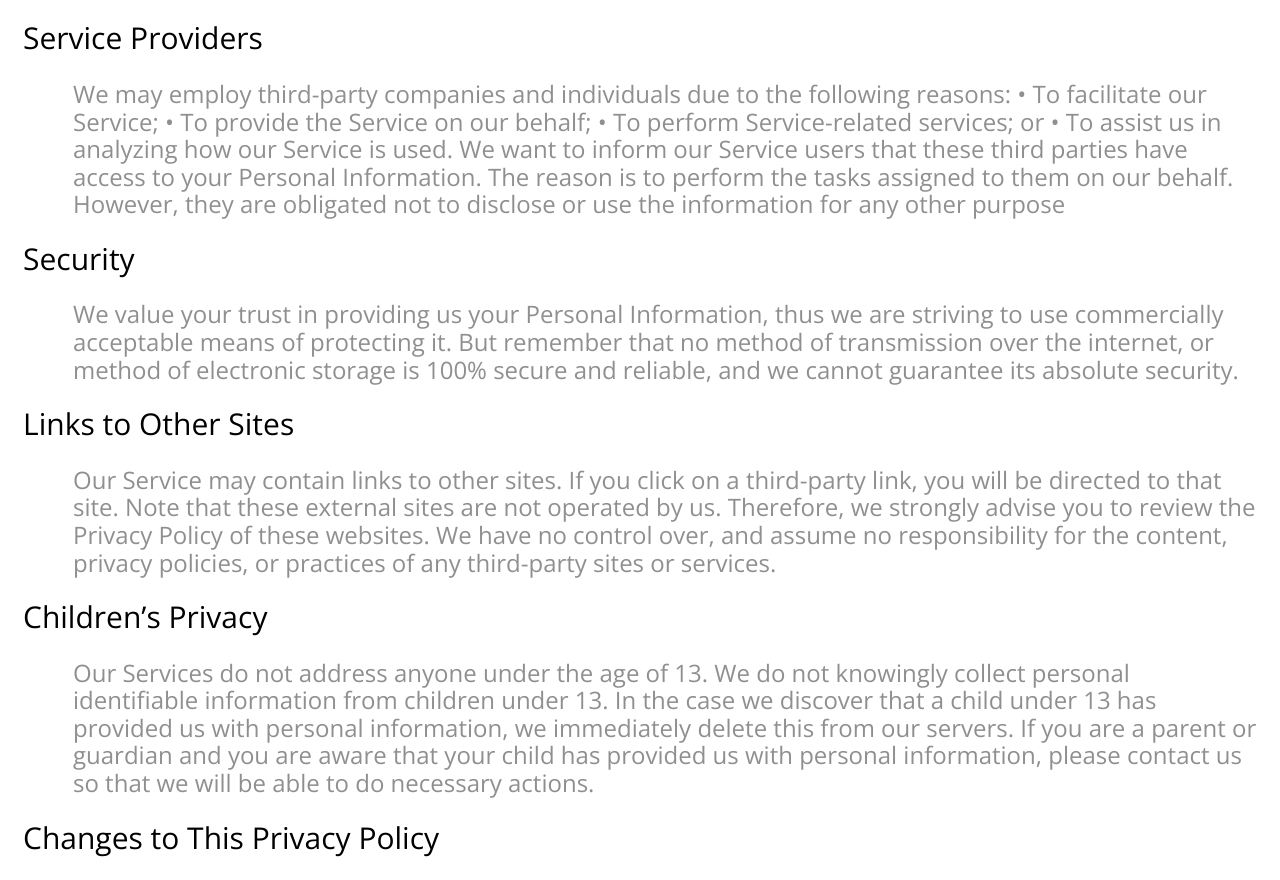
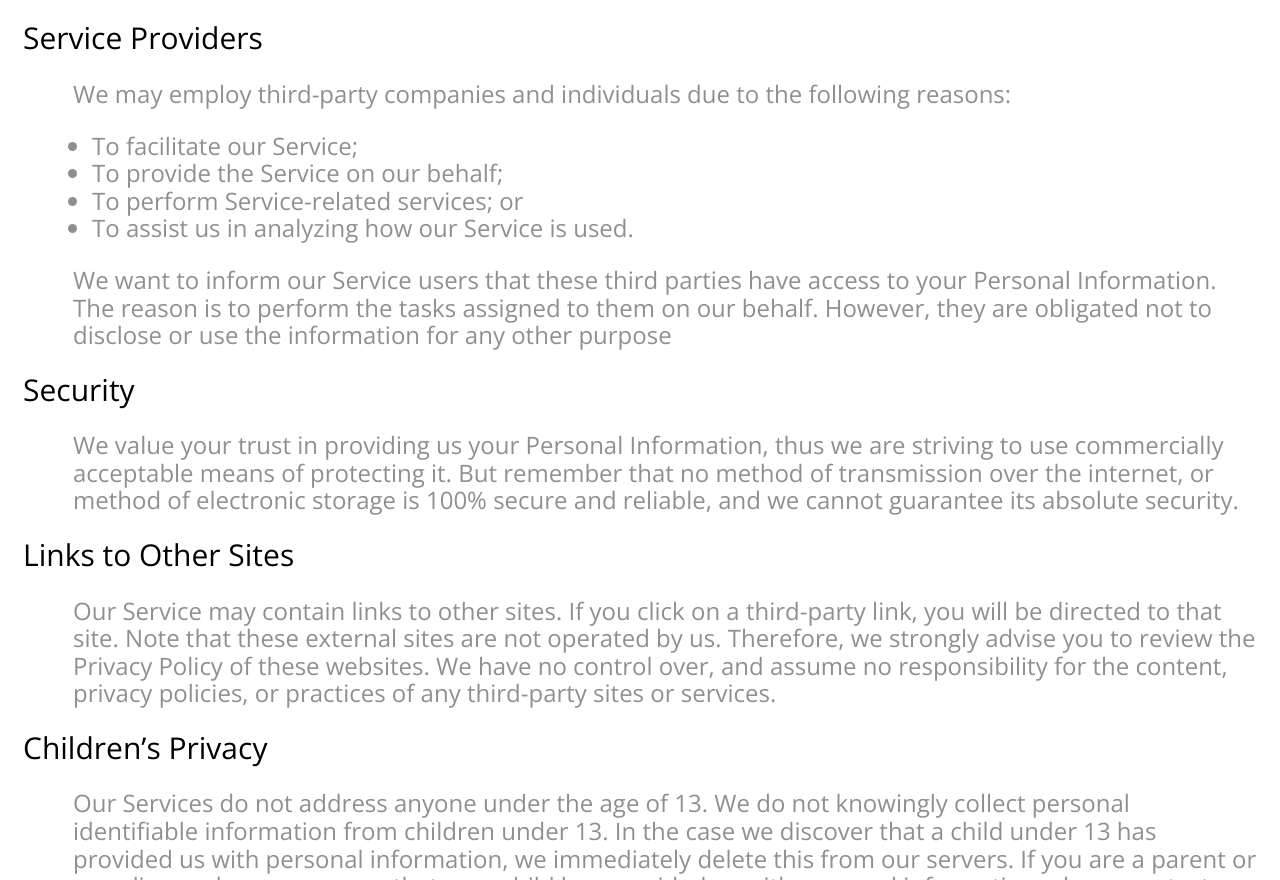
Before and after one commit to nsisodiya/brightwoodlighting-website, a website: page privacy.html in a window 1280 px wide. Shown: the part 1662-2542 px from the top of the page. Drawn offline with nearby package versions, Linux system fonts and the light colour scheme; files that its build step writes are made by us from their sources.

Commit message:
disply lists according to the spec in privacy page

```diff
--- a/privacy.html
+++ b/privacy.html
@@ -58,9 +58,17 @@
 
             <div class="paraitem">
                 <span>Service Providers</span>
-                <p>We may employ third-party companies and individuals due to the following reasons: • To facilitate our Service;
-                    • To provide the Service on our behalf; • To perform Service-related services; or • To assist us in analyzing
-                    how our Service is used. We want to inform our Service users that these third parties have access to your
+                <p>
+                    We may employ third-party companies and individuals due to the following reasons:
+                </p>
+                <ul>
+                    <li>To facilitate our Service;</li>
+                    <li>To provide the Service on our behalf;</li>
+                    <li>To perform Service-related services; or</li>
+                    <li>To assist us in analyzing how our Service is used.</li>
+                </ul>
+                <p>
+                    We want to inform our Service users that these third parties have access to your
                     Personal Information. The reason is to perform the tasks assigned to them on our behalf. However, they are
                     obligated not to disclose or use the information for any other purpose
                 </p>
--- a/src/css/_privacy.scss
+++ b/src/css/_privacy.scss
@@ -97,7 +97,7 @@ $text-align: left;
         font-size: 15px;
       }
     }
-    p {
+    p, ul {
       margin-left: 50px;
       color: #00000070;
       @include bigscreen {
@@ -112,6 +112,10 @@ $text-align: left;
       @include mobile {
         font-size: 12px;
       }
+    }
+    ul {
+      margin-left: 69px;
+      padding-left: 0px;
     }
   }
 
```
